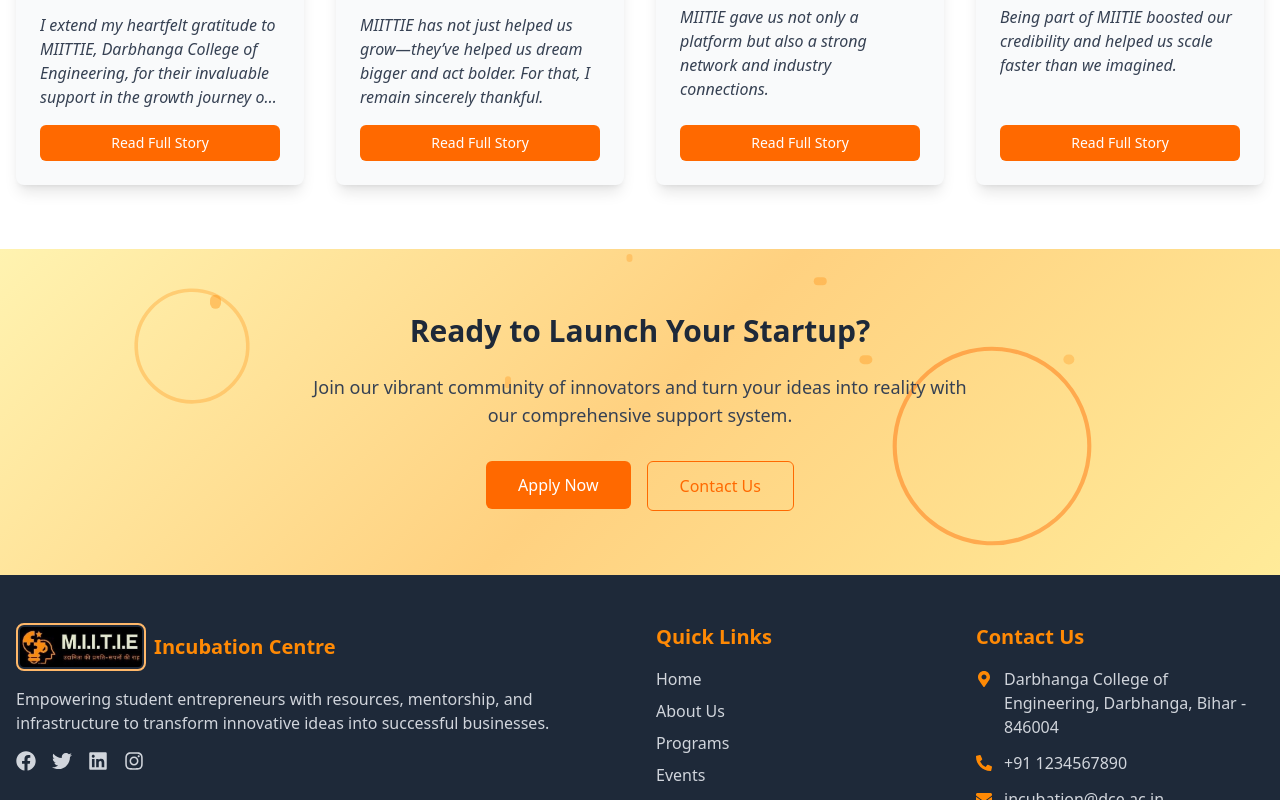
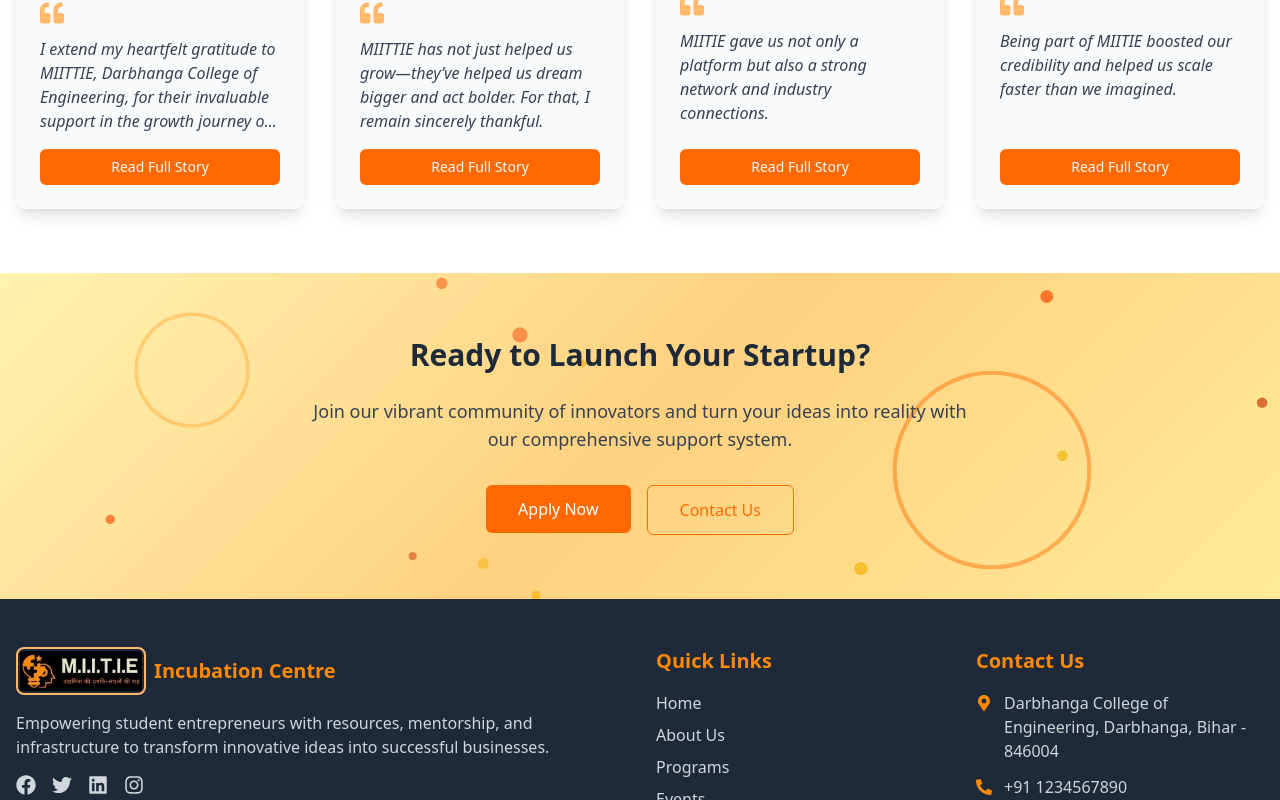
Before and after one commit to HarryOhm33/MIITIE, a React (Vite) app: page / in a window 1280 px wide. Shown: the part 2022-2822 px from the top of the page. Built offline with nearby package versions, Linux system fonts and the light colour scheme.

Commit message:
color modified

```diff
--- a/src/Pages/AdvisorsMentors.jsx
+++ b/src/Pages/AdvisorsMentors.jsx
@@ -1,6 +1,6 @@
-import { FaLinkedin, FaBriefcase, FaUserTie } from "react-icons/fa";
 import { motion } from "framer-motion";
-import { useState, useEffect } from "react";
+import { useEffect, useState } from "react";
+import { FaBriefcase, FaLinkedin, FaUserTie } from "react-icons/fa";
 import { advisors } from "../assets/mentor"; // Adjust the path as necessary
 
 const AdvisorsMentors = () => {
@@ -38,9 +38,27 @@
           transition={{ duration: 0.5 }}
           className="text-center mb-16"
         >
-          <h2 className="text-4xl font-bold text-gray-800 mb-4">
+          {/* <h2 className="text-4xl font-bold text-gray-800 mb-4">
             Our <span className="text-orange-500">Advisors & Mentors</span>
-          </h2>
+          </h2> */}
+          <motion.h2
+            className="text-4xl font-bold text-gray-800 mb-3"
+            initial={{ opacity: 0 }}
+            whileInView={{ opacity: 1 }}
+            viewport={{ once: true, margin: "-100px" }}
+            transition={{ delay: 0.2 }}
+          >
+            Our <span className="text-orange-500">Advisors & Mentors</span>
+          </motion.h2>
+
+          <motion.div
+            className="w-34 h-1 bg-orange-500 mx-auto mb-3"
+            initial={{ scaleX: 0 }}
+            whileInView={{ scaleX: 1 }}
+            viewport={{ once: true, margin: "-100px" }}
+            transition={{ duration: 0.6 }}
+          />
+
           <p className="text-gray-600 max-w-2xl mx-auto">
             Experienced professionals guiding our vision with their expertise
             and leadership.
--- a/src/components/home/AboutSection.jsx
+++ b/src/components/home/AboutSection.jsx
@@ -1,12 +1,5 @@
 import { motion } from "framer-motion";
-import {
-  FaTwitter,
-  FaInstagram,
-  FaChalkboardTeacher,
-  FaUsersCog,
-  FaLightbulb,
-} from "react-icons/fa";
-import ProgramCards from "./ProgramCards";
+import { FaChalkboardTeacher, FaLightbulb, FaUsersCog } from "react-icons/fa";
 
 const AboutSection = () => {
   return (
@@ -60,7 +53,7 @@
           viewport={{ once: true, margin: "-100px" }}
           transition={{ delay: 0.3 }}
         >
-          <h3 className="text-xl font-bold text-center text-gray-800">
+          <h3 className="text-xl font-bold text-center text-gray-800 mb-6">
             Our Key Activities
           </h3>
           <div className="grid md:grid-cols-3 gap-6">
--- a/src/components/home/CallToAction.jsx
+++ b/src/components/home/CallToAction.jsx
@@ -56,29 +56,40 @@
       />
 
       {/* Floating particles */}
-      {[...Array(6)].map((_, i) => (
+      {[...Array(12)].map((_, i) => {
+        const size = Math.random() * 12 + 6; // 6px to 18px
+        const colors = ["bg-orange-600", "bg-yellow-500", "bg-orange-700"];
+        const color = colors[Math.floor(Math.random() * colors.length)];
+        const xOffset = (Math.random() - 0.5) * 50; // More movement
+        const yOffset = (Math.random() - 0.5) * 50;
+        const scale = Math.random() * 0.3 + 0.85;
+
+        return (
           <motion.div
             key={i}
-          className="absolute rounded-full bg-orange-400 opacity-20"
+            className={`absolute rounded-full ${color} opacity-40 pointer-events-none`}
             style={{
-            width: `${Math.random() * 10 + 5}px`,
-            height: `${Math.random() * 10 + 5}px`,
+              width: `${size}px`,
+              height: `${size}px`,
               left: `${Math.random() * 100}%`,
               top: `${Math.random() * 100}%`,
+              zIndex: 1,
             }}
             animate={{
-            y: [0, (Math.random() - 0.5) * 40, 0],
-            x: [0, (Math.random() - 0.5) * 30, 0],
-            opacity: [0.2, 0.4, 0.2],
+              x: [0, xOffset, 0],
+              y: [0, yOffset, 0],
+              scale: [1, scale, 1],
+              opacity: [0.4, 0.7, 0.4],
             }}
             transition={{
-            duration: Math.random() * 10 + 10,
+              duration: Math.random() * 10 + 6,
               repeat: Infinity,
               ease: "easeInOut",
               delay: Math.random() * 5,
             }}
           />
-      ))}
+        );
+      })}
 
       {/* Content (unchanged) */}
       <div className="container mx-auto px-4 text-center relative z-10">
```
Lines whose indentation alone changed are shown as unchanged.
